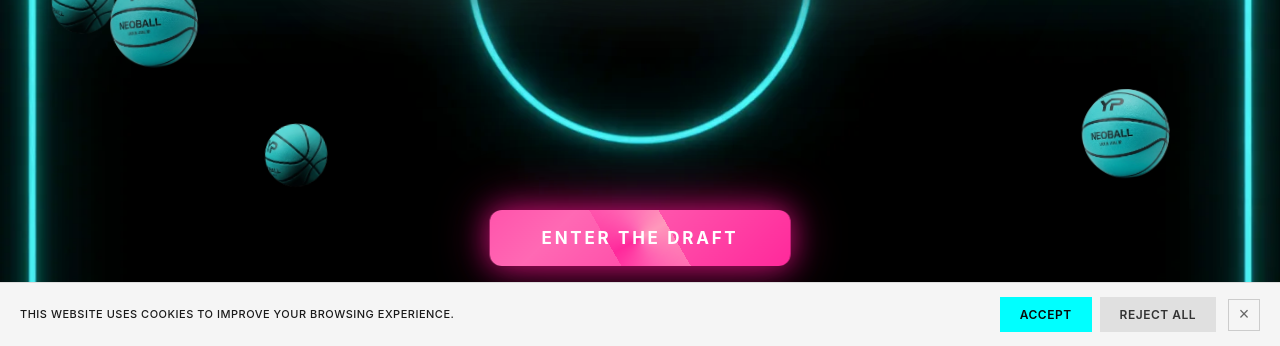
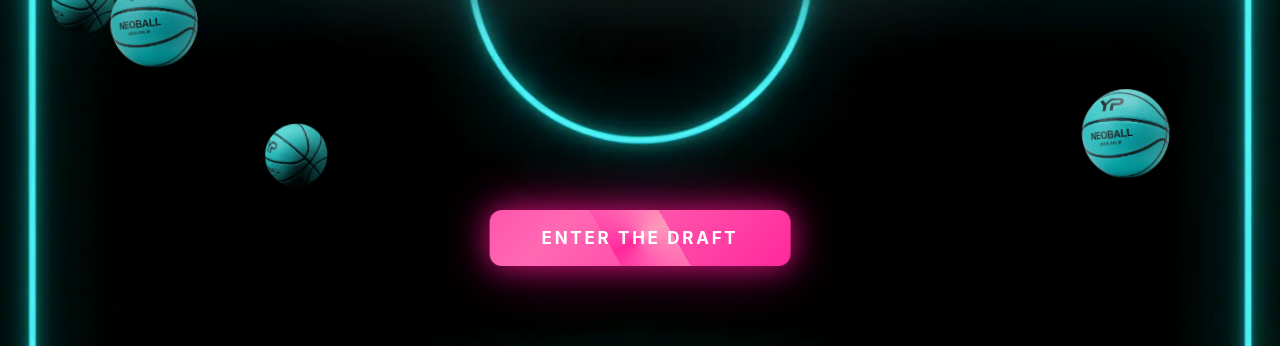
Before and after one commit to longevitymike/neoball, a website: page index.html in a window 1280 px wide. Shown: the part 454-800 px from the top of the page. Drawn offline with Linux system fonts and the light colour scheme.

Commit message:
chore: remove cookie consent banner
Co-Authored-By: Claude Opus 4.5 <noreply@anthropic.com>

```diff
--- a/index.html
+++ b/index.html
@@ -963,122 +963,6 @@
 
       .loader {
         display: none !important;
-      }
-    }
-
-    /* Cookie Consent Banner */
-    .cookie-banner {
-      position: fixed;
-      bottom: 0;
-      left: 0;
-      right: 0;
-      z-index: 10001;
-      display: flex;
-      align-items: center;
-      justify-content: space-between;
-      gap: 16px;
-      padding: 14px 20px;
-      background: #f5f5f5;
-      border-top: 1px solid #ddd;
-      font-family: 'Inter', -apple-system, BlinkMacSystemFont, sans-serif;
-      transform: translateY(0);
-      transition: transform 0.3s ease-out, opacity 0.3s ease-out;
-    }
-
-    .cookie-banner.hidden {
-      transform: translateY(100%);
-      opacity: 0;
-      pointer-events: none;
-    }
-
-    .cookie-banner__text {
-      flex: 1;
-      font-size: 11px;
-      font-weight: 500;
-      letter-spacing: 0.5px;
-      text-transform: uppercase;
-      color: #1a1a1a;
-      line-height: 1.4;
-    }
-
-    .cookie-banner__actions {
-      display: flex;
-      align-items: center;
-      gap: 8px;
-      flex-shrink: 0;
-    }
-
-    .cookie-banner__btn {
-      padding: 10px 20px;
-      font-size: 12px;
-      font-weight: 600;
-      text-transform: uppercase;
-      letter-spacing: 0.5px;
-      border: none;
-      cursor: pointer;
-      transition: all 0.2s ease;
-      font-family: inherit;
-    }
-
-    .cookie-banner__btn--accept {
-      background: #00FFFF;
-      color: #0a0a0a;
-    }
-
-    .cookie-banner__btn--accept:hover {
-      background: #00e5e5;
-      box-shadow: 0 0 12px rgba(0, 255, 255, 0.5);
-    }
-
-    .cookie-banner__btn--reject {
-      background: #e0e0e0;
-      color: #333;
-    }
-
-    .cookie-banner__btn--reject:hover {
-      background: #d0d0d0;
-    }
-
-    .cookie-banner__close {
-      width: 32px;
-      height: 32px;
-      display: flex;
-      align-items: center;
-      justify-content: center;
-      background: transparent;
-      border: 1px solid #ccc;
-      cursor: pointer;
-      font-size: 18px;
-      color: #666;
-      transition: all 0.2s ease;
-      margin-left: 4px;
-    }
-
-    .cookie-banner__close:hover {
-      background: #e0e0e0;
-      border-color: #999;
-    }
-
-    @media (max-width: 600px) {
-      .cookie-banner {
-        flex-wrap: wrap;
-        padding: 12px 16px;
-        gap: 12px;
-      }
-
-      .cookie-banner__text {
-        flex-basis: 100%;
-        font-size: 10px;
-      }
-
-      .cookie-banner__actions {
-        width: 100%;
-        justify-content: flex-end;
-      }
-
-      .cookie-banner__btn {
-        padding: 8px 14px;
-        font-size: 11px;
       }
     }
 
@@ -2110,16 +1994,6 @@
   <!-- Front balls layer (in front of UI) -->
   <div id="ballsFront" class="balls-layer"></div>
 
-  <!-- Cookie Consent Banner -->
-  <div class="cookie-banner hidden" id="cookieBanner" role="dialog" aria-label="Cookie consent">
-    <p class="cookie-banner__text">This website uses cookies to improve your browsing experience.</p>
-    <div class="cookie-banner__actions">
-      <button class="cookie-banner__btn cookie-banner__btn--accept" id="cookieAccept">Accept</button>
-      <button class="cookie-banner__btn cookie-banner__btn--reject" id="cookieReject">Reject All</button>
-      <button class="cookie-banner__close" id="cookieClose" aria-label="Close">&times;</button>
-    </div>
-  </div>
-
   <!-- Waitlist Modal -->
   <div class="waitlist-modal" id="waitlistModal" role="dialog" aria-label="Join the Draft">
     <div class="waitlist-modal__backdrop" id="modalBackdrop"></div>
@@ -2583,41 +2457,6 @@
     }
   </script>
 
-  <!-- Cookie Consent Logic -->
-  <script>
-    (function initCookieBanner() {
-      const banner = document.getElementById('cookieBanner');
-      const acceptBtn = document.getElementById('cookieAccept');
-      const rejectBtn = document.getElementById('cookieReject');
-      const closeBtn = document.getElementById('cookieClose');
-
-      if (!banner) return;
-
-      const STORAGE_KEY = 'neoball_cookie_consent';
-
-      // Check if user already made a choice
-      const consent = localStorage.getItem(STORAGE_KEY);
-      if (consent) {
-        banner.classList.add('hidden');
-        return;
-      }
-
-      // Show banner after loader reveals
-      setTimeout(() => {
-        banner.classList.remove('hidden');
-      }, 3000);
-
-      function hideBanner(choice) {
-        localStorage.setItem(STORAGE_KEY, choice);
-        banner.classList.add('hidden');
-      }
-
-      acceptBtn?.addEventListener('click', () => hideBanner('accepted'));
-      rejectBtn?.addEventListener('click', () => hideBanner('rejected'));
-      closeBtn?.addEventListener('click', () => hideBanner('dismissed'));
-    })();
-  </script>
-
   <!-- Waitlist Modal Logic -->
   <script>
     (function initWaitlistModal() {
```
